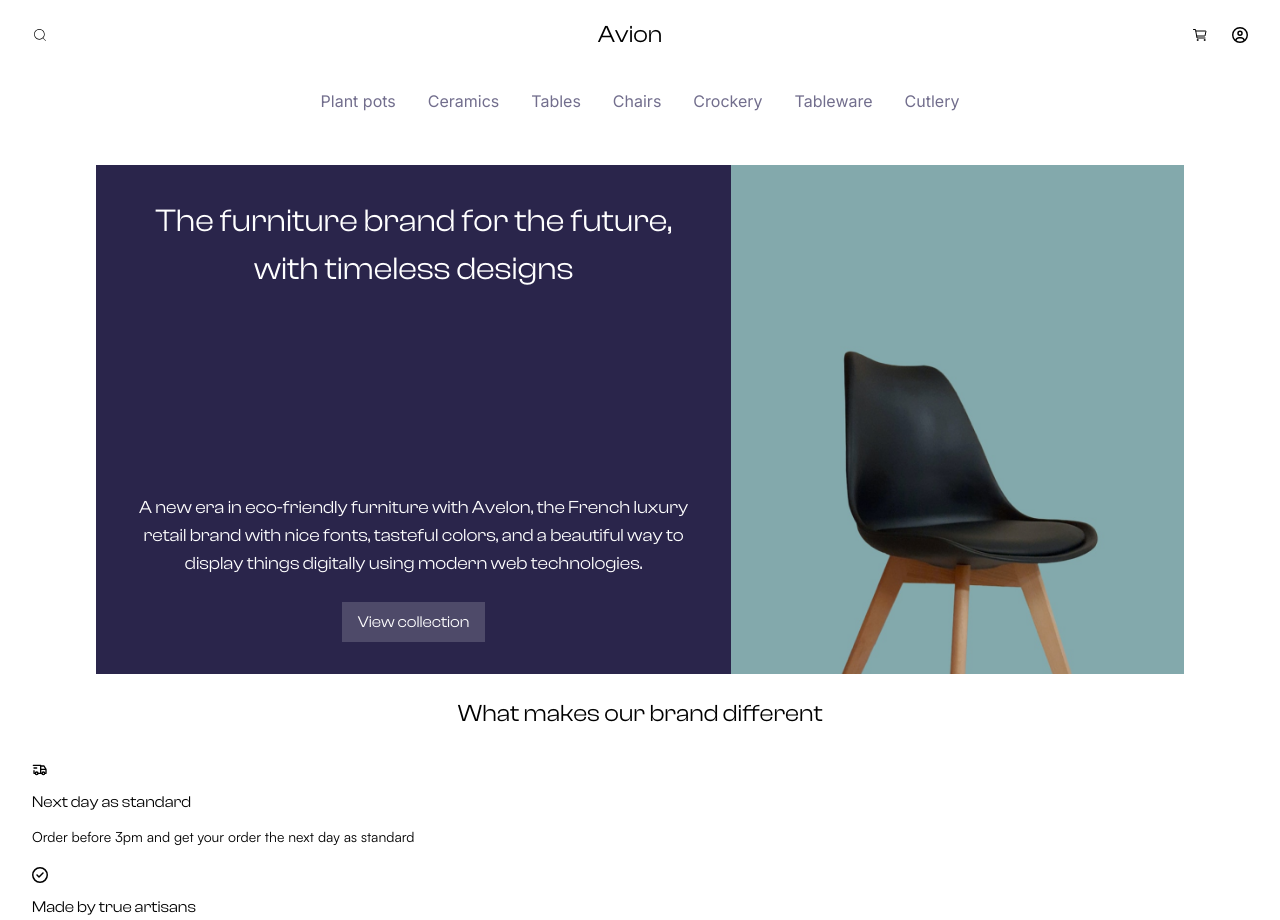
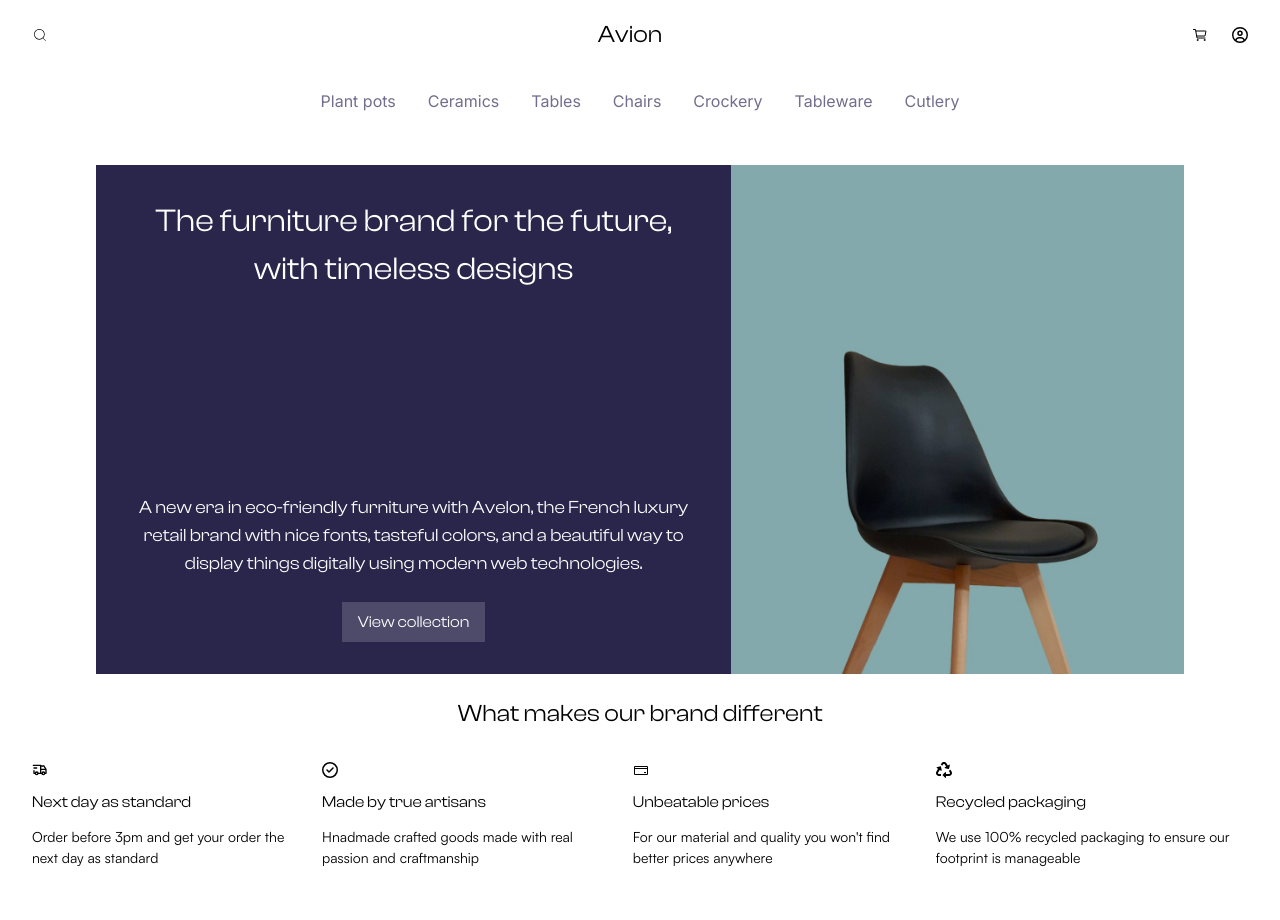
Before and after one commit to Aqib-Ilyas1/Avion---E-commerce_Website, a Next.js app in the folder my-app/: page /home in a window 1280 px wide. Shown: the top 920 px of the page. Built offline with nearby package versions, Linux system fonts and the light colour scheme.

Commit message:
Home Page

```diff
--- a/my-app/src/app/home/Features.tsx
+++ b/my-app/src/app/home/Features.tsx
@@ -8,7 +8,7 @@ const Feature = () => {
         <main className="clashdisplayFont">
             <div className="p-8 pt-6 flex flex-col gap-8">
                 <p className="mobile:w-[190px] text-2xl medium:w-full medium:flex justify-center">What makes our brand different</p>
-                <div className="mobile:flex flex-col gap-5 medium:flex gap-5">
+                <div className="mobile:flex flex-col gap-5 medium:flex medium:flex-row gap-5">
                     <div className="flex flex-col gap-3">
                         <TbTruckDelivery />
                         <p className="text-[16px]">Next day as standard</p>
```
